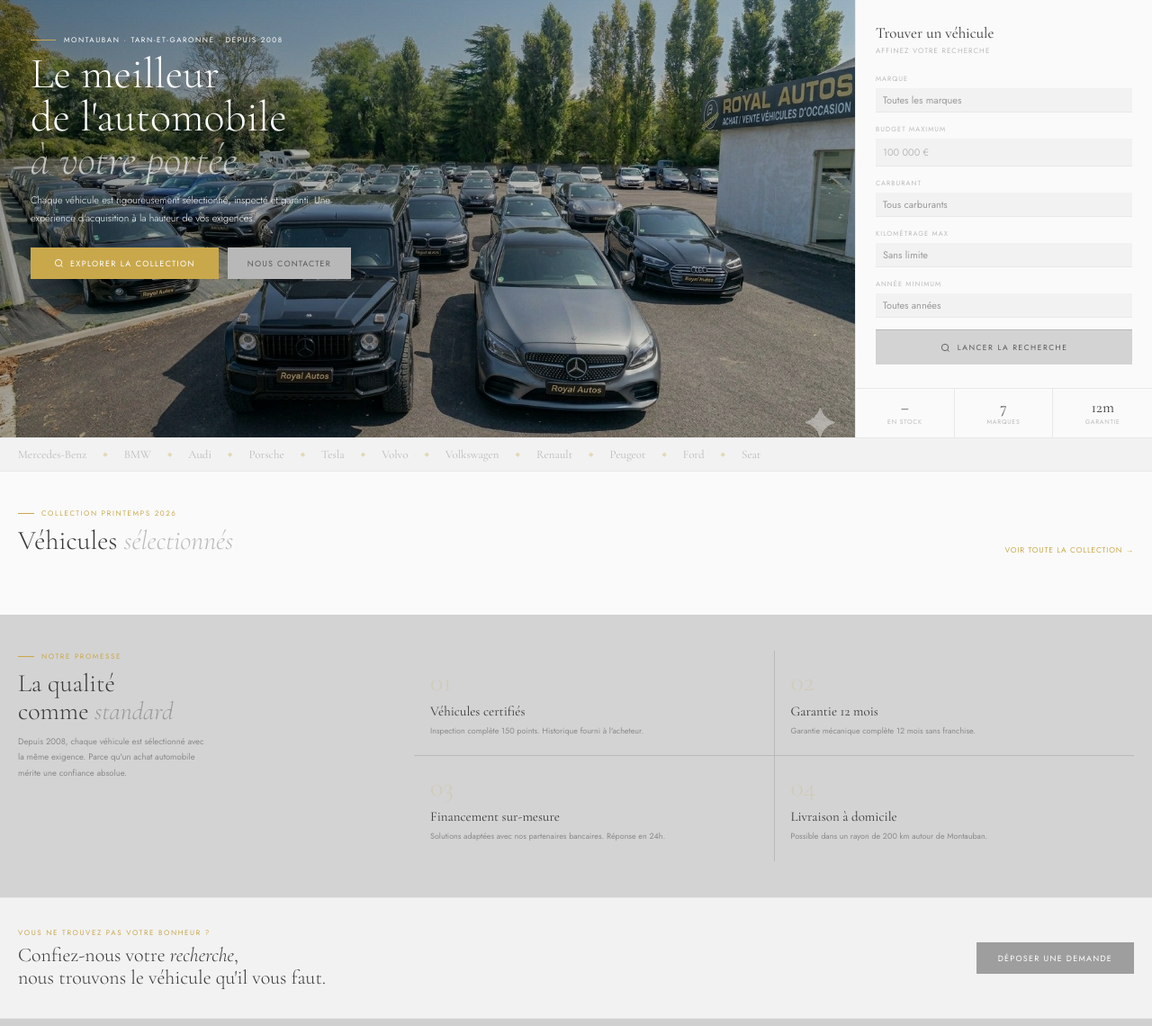
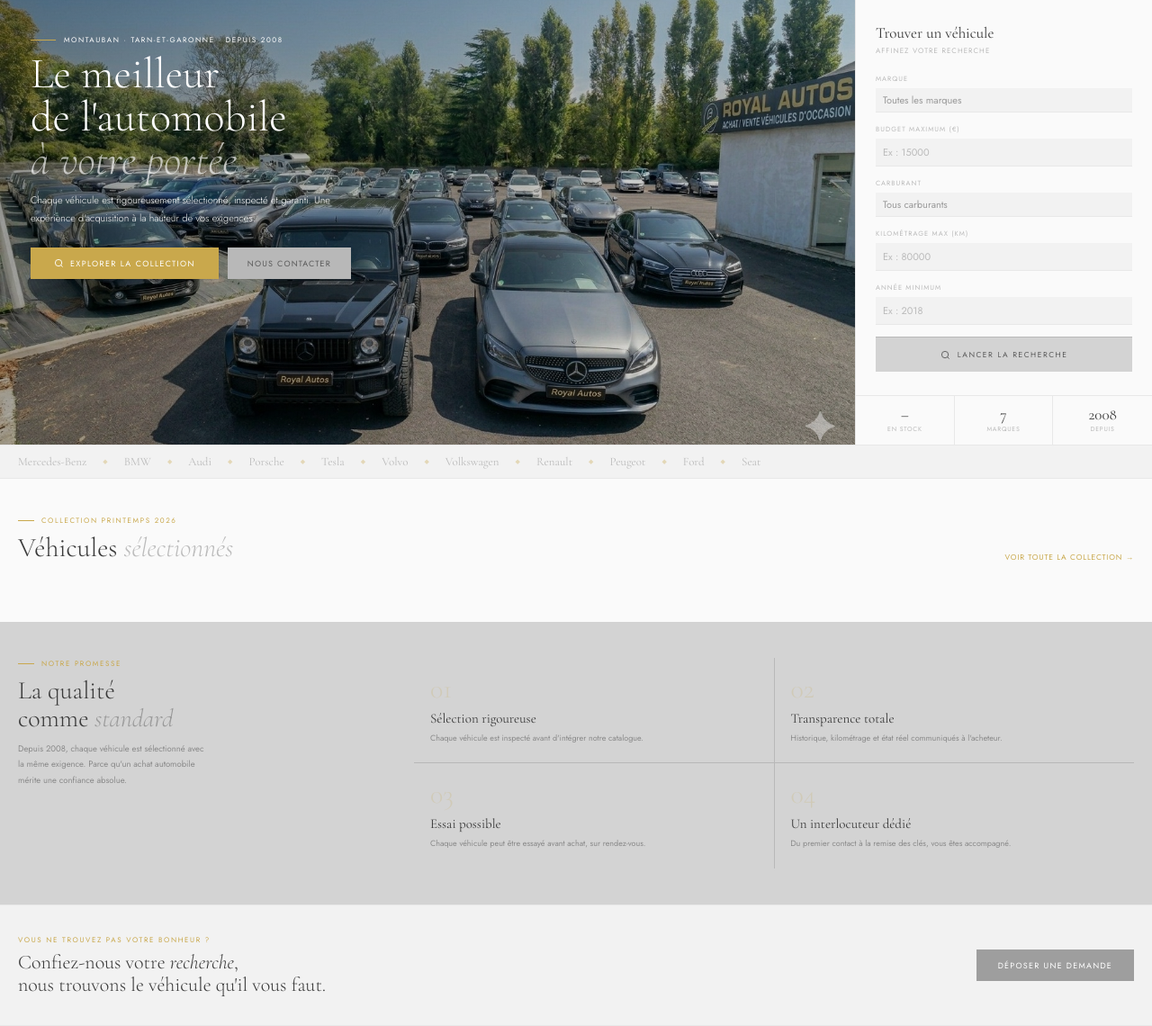
Before and after one commit to ELFAHSSIHicham/royal-Autos, a PHP site: template src/Views/Home/home.php in a window 1280 px wide. Shown: the part 87-1227 px from the top of the page at 90% size. Run offline with PHP 8.4, Linux system fonts and the light colour scheme; the template is opened without the code that fills it, so the values that code supplies are empty.

Commit message:
correction

```diff
--- a/src/Views/Home/home.php
+++ b/src/Views/Home/home.php
@@ -4,7 +4,6 @@
 <div class="hero">
     <div class="hero-main">
 
-        <!-- PHOTO DE FOND (remplace hero-texture + hero-car) -->
         <div class="hero-bg">
             <img src="/assets/img/hero1.jpg" alt="Royal Autos — Véhicules de prestige">
             <div class="hero-overlay"></div>
@@ -52,8 +51,8 @@
                     </select>
                 </div>
                 <div class="sf">
-                    <div class="sf-lbl">Budget maximum</div>
-                    <input type="number" name="prix_max" class="sf-input" placeholder="100 000 €">
+                    <div class="sf-lbl">Budget maximum (€)</div>
+                    <input type="number" name="prix_max" class="sf-input" placeholder="Ex : 15000">
                 </div>
                 <div class="sf">
                     <div class="sf-lbl">Carburant</div>
@@ -66,22 +65,12 @@
                     </select>
                 </div>
                 <div class="sf">
-                    <div class="sf-lbl">Kilométrage max</div>
-                    <select name="km_max" class="sf-select">
-                        <option value="">Sans limite</option>
-                        <option value="30000">– de 30 000 km</option>
-                        <option value="60000">– de 60 000 km</option>
-                        <option value="100000">– de 100 000 km</option>
-                    </select>
+                    <div class="sf-lbl">Kilométrage max (km)</div>
+                    <input type="number" name="km_max" class="sf-input" placeholder="Ex : 80000">
                 </div>
                 <div class="sf">
                     <div class="sf-lbl">Année minimum</div>
-                    <select name="annee_min" class="sf-select">
-                        <option value="">Toutes années</option>
-                        <?php for ($y = date('Y'); $y >= 2015; $y--): ?>
-                            <option value="<?= $y ?>"><?= $y ?></option>
-                        <?php endfor; ?>
-                    </select>
+                    <input type="number" name="annee_min" class="sf-input" placeholder="Ex : 2018" min="1990" max="<?= date('Y') ?>">
                 </div>
                 <button type="submit" class="search-btn">
                     <svg width="11" height="11" viewBox="0 0 24 24" fill="none" stroke="currentColor" stroke-width="2"><circle cx="11" cy="11" r="8"/><path d="m21 21-4.35-4.35"/></svg>
@@ -92,7 +81,7 @@
         <div class="side-bottom">
             <div class="ss-stat"><div class="ss-num"><?= $nbVoitures ?? '–' ?></div><div class="ss-lbl">En stock</div></div>
             <div class="ss-stat"><div class="ss-num">7</div><div class="ss-lbl">Marques</div></div>
-            <div class="ss-stat"><div class="ss-num">12m</div><div class="ss-lbl">Garantie</div></div>
+            <div class="ss-stat"><div class="ss-num">2008</div><div class="ss-lbl">Depuis</div></div>
         </div>
     </div>
 </div>
@@ -167,10 +156,10 @@
             <div class="eng-p">Depuis 2008, chaque véhicule est sélectionné avec la même exigence. Parce qu'un achat automobile mérite une confiance absolue.</div>
         </div>
         <div class="eng-items">
-            <div class="ei"><div class="ei-num">01</div><div class="ei-title">Véhicules certifiés</div><div class="ei-desc">Inspection complète 150 points. Historique fourni à l'acheteur.</div></div>
-            <div class="ei"><div class="ei-num">02</div><div class="ei-title">Garantie 12 mois</div><div class="ei-desc">Garantie mécanique complète 12 mois sans franchise.</div></div>
-            <div class="ei"><div class="ei-num">03</div><div class="ei-title">Financement sur-mesure</div><div class="ei-desc">Solutions adaptées avec nos partenaires bancaires. Réponse en 24h.</div></div>
-            <div class="ei"><div class="ei-num">04</div><div class="ei-title">Livraison à domicile</div><div class="ei-desc">Possible dans un rayon de 200 km autour de Montauban.</div></div>
+            <div class="ei"><div class="ei-num">01</div><div class="ei-title">Sélection rigoureuse</div><div class="ei-desc">Chaque véhicule est inspecté avant d'intégrer notre catalogue.</div></div>
+            <div class="ei"><div class="ei-num">02</div><div class="ei-title">Transparence totale</div><div class="ei-desc">Historique, kilométrage et état réel communiqués à l'acheteur.</div></div>
+            <div class="ei"><div class="ei-num">03</div><div class="ei-title">Essai possible</div><div class="ei-desc">Chaque véhicule peut être essayé avant achat, sur rendez-vous.</div></div>
+            <div class="ei"><div class="ei-num">04</div><div class="ei-title">Un interlocuteur dédié</div><div class="ei-desc">Du premier contact à la remise des clés, vous êtes accompagné.</div></div>
         </div>
     </div>
 </div>
```
Also changed, not shown: public/index.php (+13 -9 lines). Lines whose indentation alone changed are shown as unchanged.
